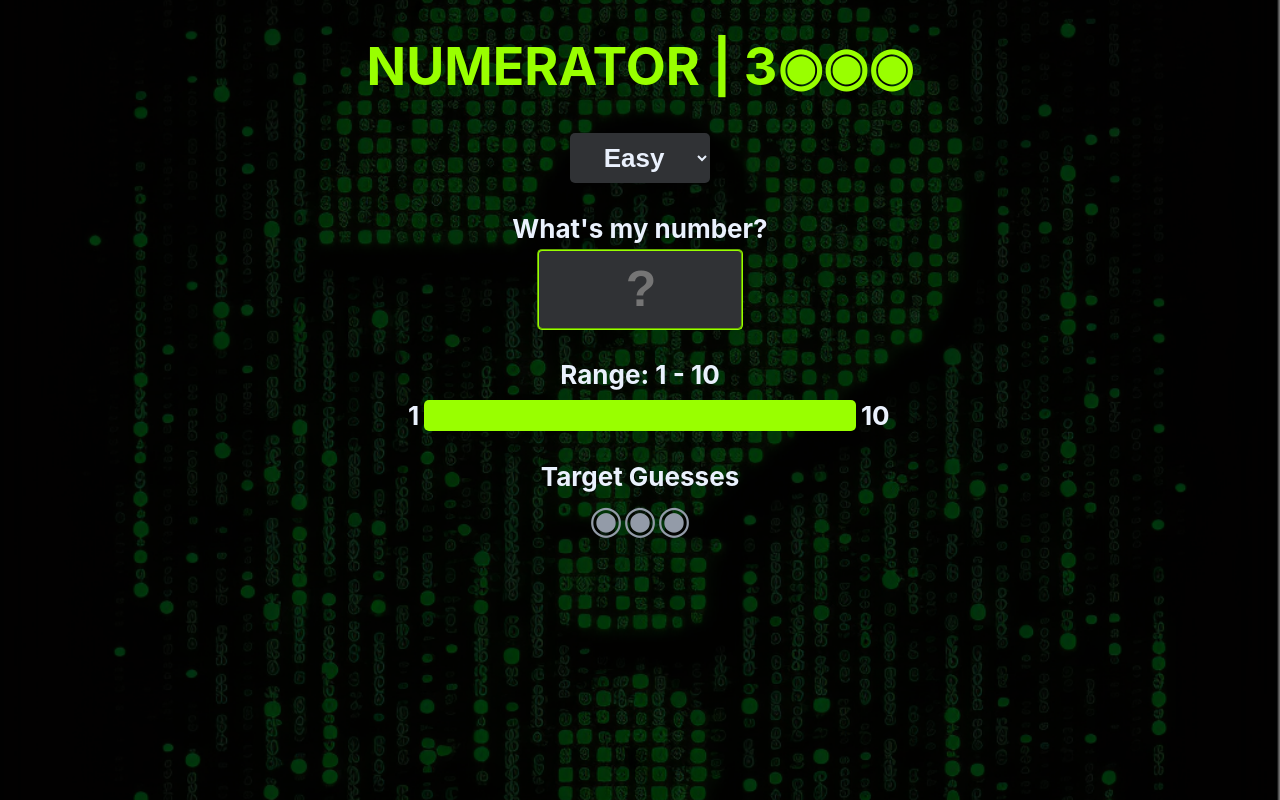
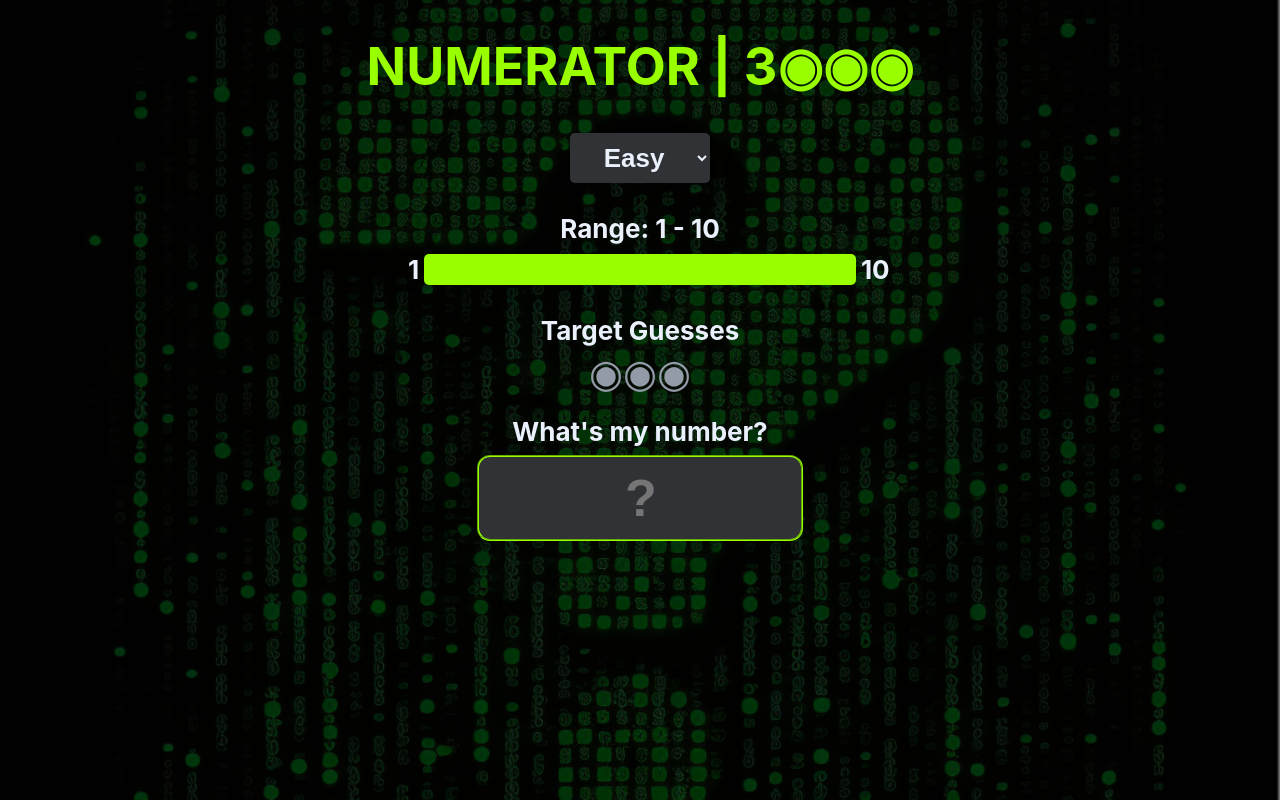
Before and after one commit to jeffstienstra/numerator3000, a React (Create React App) app: page / in a window 1280 px wide. Built offline with nearby package versions, Linux system fonts and the light colour scheme.

Commit message:
css font-size tweaks

```diff
--- a/src/App.css
+++ b/src/App.css
@@ -38,6 +38,7 @@ p {
   font-size: 1em;
   margin-top: 5px;
   font-weight: bold;
+  overflow-wrap: anywhere;
 }
 
 input {
@@ -49,7 +50,7 @@ input {
   background-color: #303235;
   font-size: 25px;
   color: #eaf1fd;
-  border-radius: 5px;
+  border-radius: .25em;
   caret-color: rgb(153, 255, 0);
 }
 
@@ -78,12 +79,11 @@ input {
 }
 
 .number-input {
-  height: 75px;
-  width: 200px;
+  height: 5rem;
+  width: 20rem;
   text-align: center;
-  margin-bottom: 1px;
-  margin-top: 2px;
-  font-size: 50px;
+  margin-top: 5px;
+  font-size: 2em;
   font-weight: bold;
 }
 
@@ -94,6 +94,7 @@ input {
   padding-right: 0px;
   margin-bottom: -1px;
   border-color: rgb(153, 255, 0);
+  color: rgb(153, 255, 0);
 }
 
 .range-indicator-container {
@@ -171,7 +172,7 @@ select {
 
 .target-guesses {
   margin: 0 15px 0 15px;
-  width: 225px;
+  width: 5em;
   font-size: 1.5em;
   overflow: auto;
   word-break: break-all;
@@ -192,11 +193,11 @@ select {
 }
 
 button {
-  height: 65px;
-  width: 110px;
+  height: 2.5em;
+  width: 5em;
   text-align: center;
   margin-bottom: 5px;
-  font-size: 25px;
+  font-size: 1em;
   background-color: #eaf1fd;
   border-radius: 10px;
   background-color: rgb(153, 255, 0);
--- a/src/components/Logic.js
+++ b/src/components/Logic.js
@@ -76,8 +76,6 @@ function Logic() {
             return victoryMessages.bad
         } else if (guessAccuracy > 1.4) {
             return victoryMessages.terrible
-        } else if (guesses === 1) {
-            return victoryMessages.firstTry
         }
     }
 
@@ -242,23 +240,24 @@ function Logic() {
 
             {!gameOver && (
                 <>
+                    <RangeIndicator
+                        difficulty={difficultyOptions[difficulty]}
+                        lowGuesses={lowGuesses}
+                        highGuesses={highGuesses}
+                    />
+
+                    <TargetGuesses
+                        gameOver={gameOver}
+                        guesses={guesses}
+                        targetGuesses={targetGuesses}
+                        difficulty={difficulty}
+                    />
+
                     <InputField
                         hint={hint}
                         currentGuess={currentGuess}
                         handleKeyPress={handleKeyPress}
                         footer={footer}
-                    />
-
-                    <RangeIndicator
-                        difficulty={difficultyOptions[difficulty]}
-                        lowGuesses={lowGuesses}
-                        highGuesses={highGuesses}
-                    />
-                    <TargetGuesses
-                        gameOver={gameOver}
-                        guesses={guesses}
-                        targetGuesses={targetGuesses}
-                        difficulty={difficulty}
                     />
                 </>
             )}
```
